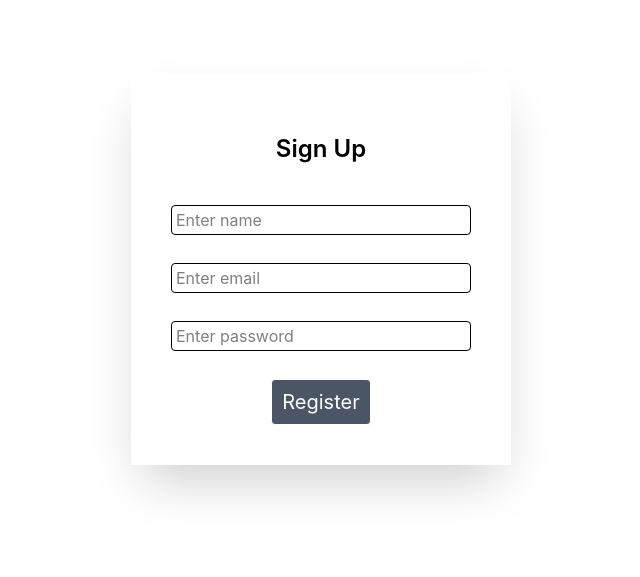
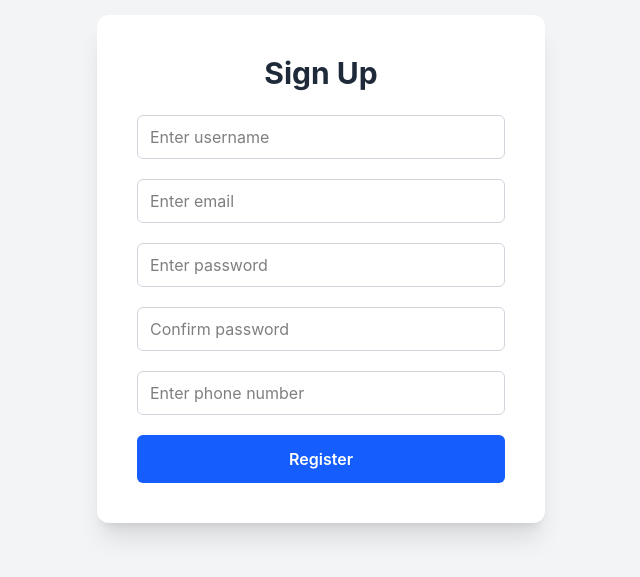
Before and after one commit to parthdevaliya12/JavaScript, a React (Vite) app in the folder my-project/: page /register in a window 1280 px wide. Shown: the part 131-708 px from the top of the page, without its empty margins (319-959 px from the left). Built offline with nearby package versions, Linux system fonts and the light colour scheme.

Commit message:
test : register working

```diff
--- a/my-project/src/App.jsx
+++ b/my-project/src/App.jsx
@@ -2,9 +2,12 @@ import { BrowserRouter, Route, Routes } from "react-router-dom";
 import Login from "./pages/Login";
 import Register from "./pages/Register";
 import Home from "./pages/Home";
+import { Toaster } from "react-hot-toast";
+
 const App = () => {
   return (
     <BrowserRouter>
+      <Toaster position="top-center" reverseOrder={false} />
       <Routes>
         <Route path="/" element={<Home />} />
         <Route path="/login" element={<Login />} />
--- a/my-project/src/pages/Register.jsx
+++ b/my-project/src/pages/Register.jsx
@@ -1,77 +1,236 @@
+// import { useState } from "react";
+// import axios from "axios";
+// import toast from "react-hot-toast";
+
+// const Register = () => {
+//   const [username, setUsername] = useState("");
+//   const [email, setEmail] = useState("");
+//   const [password, setPassword] = useState("");
+//   const [confirmPassword, setConfirmPassword] = useState("");
+//   const [phoneNo, setPhoneNo] = useState("");
+
+//   const handleSubmit = async (e) => {
+//     e.preventDefault();
+
+//     if (password !== confirmPassword) {
+//       alert("Passwords do not match");
+//       return;
+//     }
+
+//     try {
+//       const res = await axios.post("http://localhost:8000/api/auth/register", {
+//         username,
+//         email,
+//         password,
+//         confirmPassword,
+//         phoneNo,
+//       });
+
+//       console.log("Registration successful:", res.data);
+//       //   alert(res.data.message);
+//       toast.success(res.data?.mesaage);
+
+//       setUsername("");
+//       setEmail("");
+//       setPassword("");
+//       setConfirmPassword("");
+//       setPhoneNo("");
+//     } catch (error) {
+//       console.error(
+//         "Registration error:",
+//         error.response?.data || error.message,
+//       );
+//       //   alert(error.response?.data?.message || "Registration failed");
+//       toast.error(error.response?.data);
+//     }
+//   };
+
+//   return (
+//     <div className="flex justify-center items-center min-h-screen">
+//       <div className="flex flex-col items-center gap-5 p-10 shadow-2xl">
+//         <h1 className="text-2xl font-semibold">Sign Up</h1>
+
+//         <form
+//           className="flex flex-col items-center gap-5"
+//           onSubmit={handleSubmit}
+//         >
+//           <input
+//             type="text"
+//             placeholder="Enter username"
+//             className="border pl-2 w-[300px] rounded-sm h-[35px]"
+//             value={username}
+//             onChange={(e) => setUsername(e.target.value)}
+//             required
+//           />
+
+//           <input
+//             type="email"
+//             placeholder="Enter email"
+//             className="border pl-2 w-[300px] rounded-sm h-[35px]"
+//             value={email}
+//             onChange={(e) => setEmail(e.target.value)}
+//             required
+//           />
+
+//           <input
+//             type="password"
+//             placeholder="Enter password"
+//             className="border pl-2 w-[300px] rounded-sm h-[35px]"
+//             value={password}
+//             onChange={(e) => setPassword(e.target.value)}
+//             required
+//           />
+
+//           <input
+//             type="password"
+//             placeholder="Confirm password"
+//             className="border pl-2 w-[300px] rounded-sm h-[35px]"
+//             value={confirmPassword}
+//             onChange={(e) => setConfirmPassword(e.target.value)}
+//             required
+//           />
+
+//           <input
+//             type="tel"
+//             placeholder="Enter phone number"
+//             className="border pl-2 w-[300px] rounded-sm h-[35px]"
+//             value={phoneNo}
+//             onChange={(e) => setPhoneNo(e.target.value)}
+//             required
+//           />
+
+//           <button
+//             type="submit"
+//             className="bg-gray-600 w-[120px] p-2 text-white rounded-sm"
+//           >
+//             Register
+//           </button>
+//         </form>
+//       </div>
+//     </div>
+//   );
+// };
+
+// export default Register;
+
 import { useState } from "react";
 import axios from "axios";
+import toast from "react-hot-toast";
 
 const Register = () => {
-  const [name, setName] = useState("");
-  const [email, setEmail] = useState("");
-  const [password, setPassword] = useState("");
+  const [formData, setFormData] = useState({
+    username: "",
+    email: "",
+    password: "",
+    confirmPassword: "",
+    phoneNo: "",
+  });
+
+  const handleChange = (e) => {
+    const { name, value } = e.target;
+
+    setFormData((prev) => ({
+      ...prev,
+      [name]: value,
+    }));
+  };
 
   const handleSubmit = async (e) => {
     e.preventDefault();
 
+    if (formData.password !== formData.confirmPassword) {
+      toast.error("Passwords do not match");
+      return;
+    }
+
     try {
       const res = await axios.post("http://localhost:8000/api/auth/register", {
-        name,
-        email,
-        password,
+        ...formData,
+        phoneNo: Number(formData.phoneNo),
       });
 
-      console.log("Registration successful:", res.data);
-      setName("");
-      setEmail("");
-      setPassword("");
+      toast.success(res.data.message || "Registration successful!");
+
+      setFormData({
+        username: "",
+        email: "",
+        password: "",
+        confirmPassword: "",
+        phoneNo: "",
+      });
     } catch (error) {
-      console.log(error);
+      console.error(
+        "Registration error:",
+        error.response?.data || error.message,
+      );
+
+      toast.error(error.response?.data?.message || "Registration failed");
     }
   };
+
   return (
-    <div className="flex justify-center items-center min-h-screen">
-      <div className="flex justify-center items-center flex-col gap-5 shadow-2xl shadow-[rgba(0,0,0,0.2)] p-10">
-        <div className="flex justify-center items-center p-5 text-2xl font-semibold">
-          <h1>Sign Up</h1>
-        </div>
-        <div className="">
-          <form
-            className="flex flex-col items-center gap-7"
-            onSubmit={handleSubmit}
-          >
-            <div className="">
+    <div className="flex justify-center items-center min-h-screen bg-gray-100">
+      <div className="flex flex-col items-center gap-6 p-8 sm:p-10 bg-white rounded-xl shadow-xl w-[90%] max-w-md">
+        <h1 className="text-3xl font-bold text-gray-800">Sign Up</h1>
+
+        <form className="flex flex-col gap-5 w-full" onSubmit={handleSubmit}>
           <input
             type="text"
-                placeholder="Enter name"
-                className="border pl-1 w-[300px] rounded-sm h-[30px]"
-                value={name}
-                onChange={(e) => setName(e.target.value)}
+            name="username"
+            placeholder="Enter username"
+            className="border border-gray-300 px-3 w-full rounded-md h-11 outline-none focus:border-blue-500"
+            value={formData.username}
+            onChange={handleChange}
             required
           />
-            </div>
-            <div className="">
+
           <input
             type="email"
+            name="email"
             placeholder="Enter email"
-                className="border pl-1 w-[300px] rounded-sm h-[30px]"
-                value={email}
-                onChange={(e) => setEmail(e.target.value)}
+            className="border border-gray-300 px-3 w-full rounded-md h-11 outline-none focus:border-blue-500"
+            value={formData.email}
+            onChange={handleChange}
             required
           />
-            </div>
-            <div className="">
+
           <input
             type="password"
+            name="password"
             placeholder="Enter password"
-                className="border pl-1 w-[300px] rounded-sm h-[30px]"
-                value={password}
-                onChange={(e) => setPassword(e.target.value)}
+            className="border border-gray-300 px-3 w-full rounded-md h-11 outline-none focus:border-blue-500"
+            value={formData.password}
+            onChange={handleChange}
             required
           />
-            </div>
-            <div className="">
-              <button className="bg-gray-600 w-[100px] p-2 text-xl text-white border rounded-sm">
+
+          <input
+            type="password"
+            name="confirmPassword"
+            placeholder="Confirm password"
+            className="border border-gray-300 px-3 w-full rounded-md h-11 outline-none focus:border-blue-500"
+            value={formData.confirmPassword}
+            onChange={handleChange}
+            required
+          />
+
+          <input
+            type="tel"
+            name="phoneNo"
+            placeholder="Enter phone number"
+            className="border border-gray-300 px-3 w-full rounded-md h-11 outline-none focus:border-blue-500"
+            value={formData.phoneNo}
+            onChange={handleChange}
+            required
+          />
+
+          <button
+            type="submit"
+            className="bg-blue-600 hover:bg-blue-700 transition text-white font-semibold w-full py-3 rounded-md"
+          >
             Register
           </button>
-            </div>
         </form>
-        </div>
       </div>
     </div>
   );
```
Lines whose indentation alone changed are shown as unchanged.
